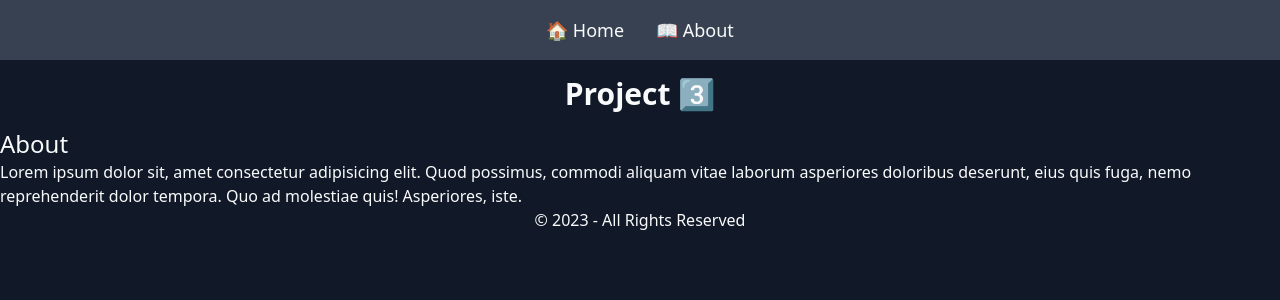
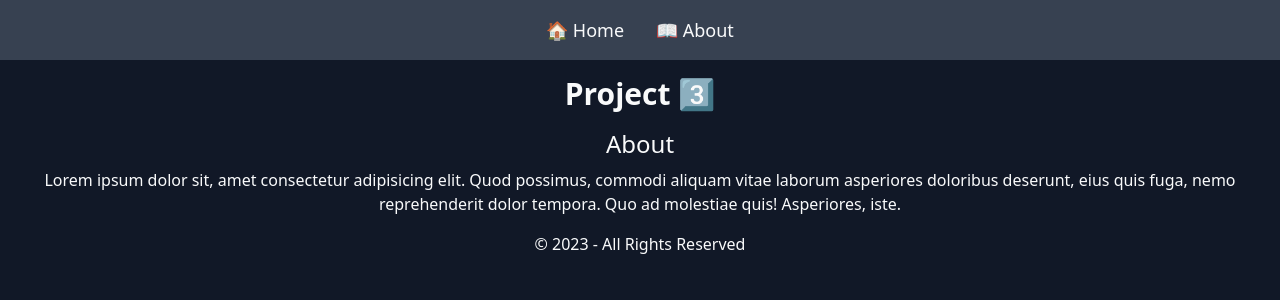
Before and after one commit to janorris65/template-project-3-mern-apollo-monorepo, a React (Vite) app in the folder client/: page /about in a window 1280 px wide. Shown: the top 300 px of the page. Built offline with nearby package versions, Linux system fonts and the light colour scheme.

Commit message:
feat: :lipstick: add base style for h2
feat: :lipstick: add additional CSS for...

...spacing (same 💩, different 🚽).

```diff
--- a/client/src/components/footer.jsx
+++ b/client/src/components/footer.jsx
@@ -1,6 +1,6 @@
 export default function Footer() {
   return (
-    <footer className="text-center">
+    <footer className="mt-4 text-center">
       <p>© {new Date().getFullYear()} - All Rights Reserved</p>
     </footer>
   );
--- a/client/src/index.css
+++ b/client/src/index.css
@@ -7,7 +7,7 @@
     @apply bg-gray-900 text-gray-50;
   }
   h2 {
-    @apply text-2xl;
+    @apply my-2 text-2xl;
   }
 
   input {
--- a/client/src/pages/about.jsx
+++ b/client/src/pages/about.jsx
@@ -1,6 +1,6 @@
 export default function About() {
   return (
-    <main>
+    <main className="px-4 text-center">
       <h2>About</h2>
       <p>
         Lorem ipsum dolor sit, amet consectetur adipisicing elit. Quod possimus,
--- a/client/src/pages/login-register.jsx
+++ b/client/src/pages/login-register.jsx
@@ -5,11 +5,11 @@ export default function LoginRegister() {
   const [isRegistering, setIsRegistering] = useState(false);
 
   return (
-    <>
+    <main>
       <h2 className="text-center">
         {isRegistering ? "Register a New Account" : "Login 2 Ur Account"}
       </h2>
-      <form className="my-4 flex flex-col items-center gap-y-2 px-4">
+      <form className="flex flex-col items-center gap-y-2 px-4">
         <Input
           type="text"
           label="Username"
@@ -40,6 +40,6 @@ export default function LoginRegister() {
           {isRegistering ? "Already have an account?" : "Need to register?"}
         </button>
       </form>
-    </>
+    </main>
   );
 }
```
